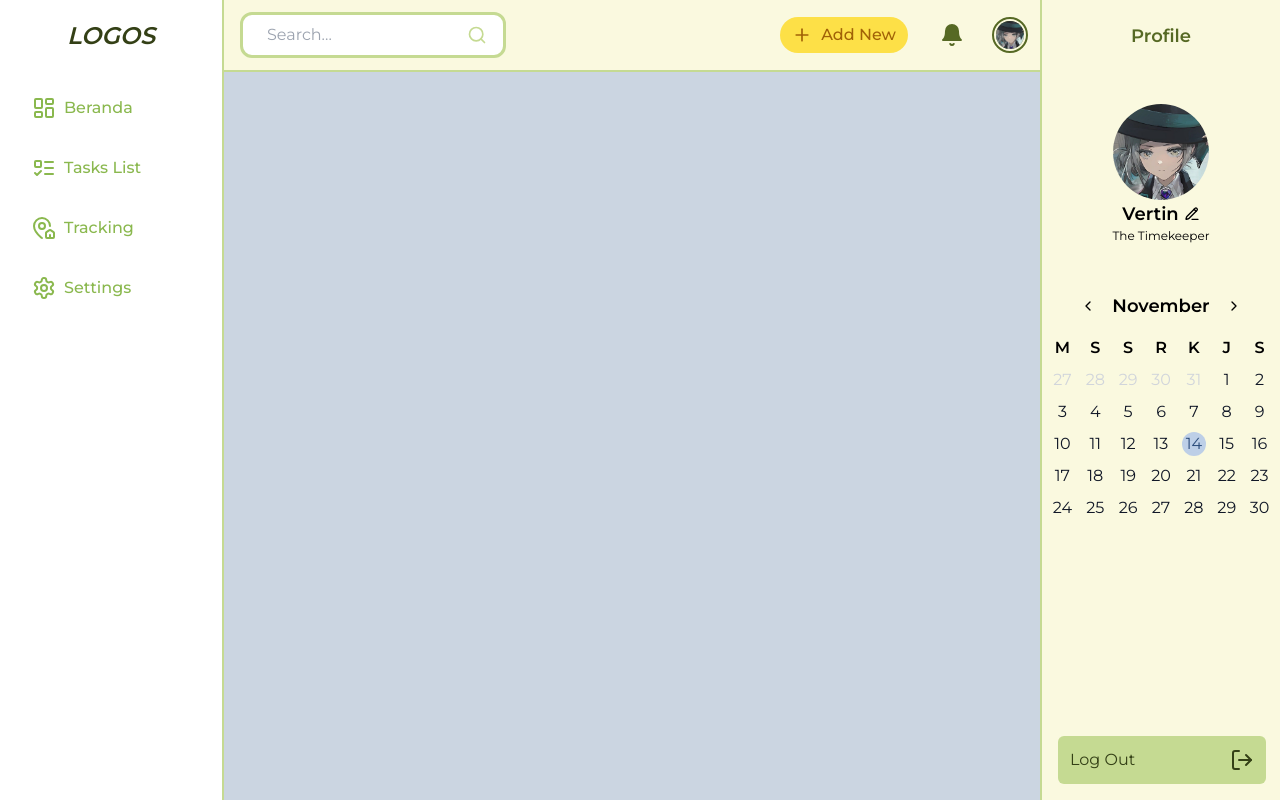
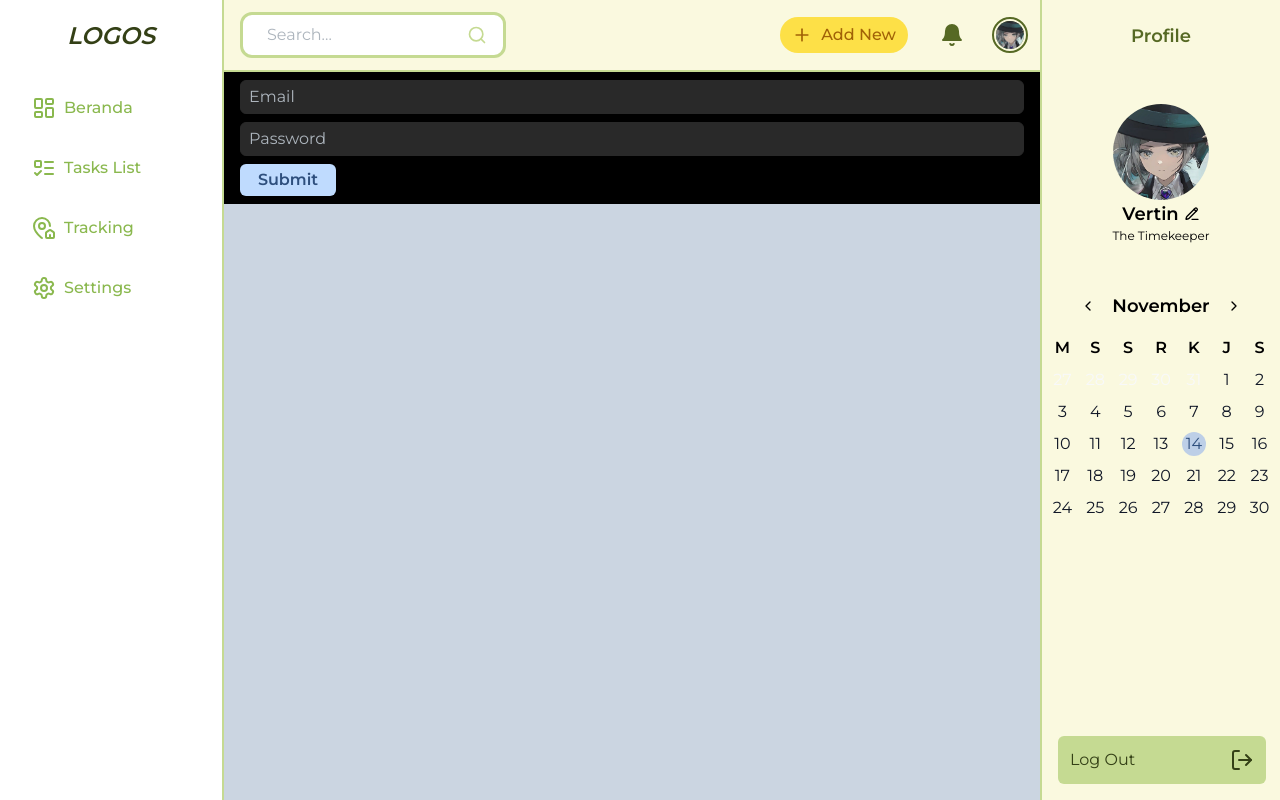
Before and after one commit to Lizzy0721/MyDashboard, a React (Vite) app: page /tracking in a window 1280 px wide. Shown: the top 800 px of the page. Built offline with nearby package versions, Linux system fonts and the light colour scheme.

Commit message:
using RHF and Zod for Libraries

```diff
--- a/package.json
+++ b/package.json
@@ -11,12 +11,15 @@
   },
   "dependencies": {
     "@heroicons/react": "^2.1.5",
+    "@hookform/resolvers": "^3.9.1",
     "date-fns": "^4.1.0",
     "lucide-react": "^0.447.0",
     "react": "^18.3.1",
     "react-calendar": "^5.0.0",
     "react-dom": "^18.3.1",
-    "react-router-dom": "^6.27.0"
+    "react-hook-form": "^7.53.2",
+    "react-router-dom": "^6.27.0",
+    "zod": "^3.23.8"
   },
   "devDependencies": {
     "@eslint/js": "^9.11.1",
--- a/src/components/Cards/CardTask.tsx
+++ b/src/components/Cards/CardTask.tsx
@@ -36,7 +36,7 @@ export default function CardTask({task} : {task: taskType}){
             <details className="inline">
                 <summary className="cursor-pointer hover:text-blue-900 hover:font-bold">More Details</summary>
                 <p className="text-sm text-justify">
-                    {task.details}
+                    {task.description}
                 </p>
             </details>
         </div>
--- a/src/components/Forms/TaskForm.tsx
+++ b/src/components/Forms/TaskForm.tsx
@@ -1,96 +1,129 @@
+import { taskType } from "../../types/taskType";
+import { zodResolver } from "@hookform/resolvers/zod";
 import { format } from "date-fns";
-import { taskType } from "../../types/taskType";
-import useTaskForm from "../../utils/useTaskForm";
+import { SubmitHandler, useForm } from "react-hook-form";
+import { z } from "zod";
 
 interface TaskFormProps {
-    handleForm:()=>void;
-    handleAddTask:(task: taskType) => void;
+  handleForm: () => void;
+  handleAddTask: (task: taskType) => void;
 }
 
-export default function TaskForm({handleForm, handleAddTask}:TaskFormProps){
+const schema = z.object({
+  title: z
+    .string()
+    .trim()
+    .min(1, { message: "Required" })
+    .min(4, { message: "Kependekan euy" }),
+  description: z
+    .string()
+    .trim()
+    .min(1, { message: "Required" })
+    .min(10, { message: "Kependekan euy" }),
+  deadline: z.coerce.date({
+    required_error: "Please select a date",
+    invalid_type_error: "Input the date. Nothing else",
+  }),
+});
 
+type FormFields = z.infer<typeof schema>;
+
+export default function TaskForm({ handleForm, handleAddTask }: TaskFormProps) {
   const {
-        formData,
-        formErrors,
-        handleChange,
-        handleSubmit
-    } = useTaskForm(handleAddTask);
+    register,
+    handleSubmit,
+    setError,
+    formState: { errors, isSubmitting },
+  } = useForm<FormFields>({
+    defaultValues: {
+      title: "judul",
+      description: "deskripsi here",
+    },
+    resolver: zodResolver(schema),
+  });
 
-    return(
-        <div className="bg-white rounded-lg border-4 border-silver_lake_blue-300 p-4">
-            <form onSubmit={handleSubmit} className="">
-                <div className="my-3">
-                    <label
-                    htmlFor="title"
-                    className="text-xl font-semibold text-silver_lake_blue-700"
-                    >Title</label>
+  const onSubmit: SubmitHandler<FormFields> = async (data) => {
+    try {
+      await new Promise((resolve) => setTimeout(resolve, 1000));
+      console.log(data);
+
+      handleAddTask({
+        id: Date.now(),
+        title: data.title,
+        description: data.description,
+        date: format(data.deadline, "yyyy-MM-dd"),
+        type: "Pending",
+      });
+
+      alert("Form submitted succesfully!");
+    } catch (error) {
+      console.error("Something occured:", error);
+      setError("root", {
+        message: "Something is wrong with the form. Check your inputs again!",
+      });
+      alert("error");
+    }
+  };
+
+  return (
+    <form onSubmit={handleSubmit(onSubmit)} className="task-form gap-4">
+      <label className="task-form-label">
+        Title
         <input
+          {...register("title")}
           type="text"
-                        id = "title"
-                        name= "title"
-                        value={formData.title || ""}
-                        onChange={handleChange}
-                        placeholder= "Kasih judul di sini euy"
-                        className="w-full rounded-lg bg-blue-50 p-2 text-base font-normal placeholder:text-silver_lake_blue-300"
+          name="title"
+          placeholder="What to do?"
+          className="text-base font-normal bg-blue-50 focus:border-2 focus:border-silver_lake_blue-300"
         />
-                    {formErrors.title && <p className="text-sm font-thin text-red-500">{formErrors.title}</p>}
+        {errors.title && (
+          <div className="text-red-500 text-sm font-medium">
+            {errors.title.message}{" "}
           </div>
-                <div className="my-3">
-                    <label className="text-xl font-semibold text-silver_lake_blue-700"
-                    >Description</label>
+        )}
+      </label>
+      <label className="task-form-label">
+        Description
         <input
+          {...register("description")}
           type="text"
-                        id = "details"
-                        name="details"
-                        value={formData.details || ""}
-                        onChange={handleChange}
-                        placeholder= "Kasih deskripsi di sini euy"
-                        className="w-full rounded-lg bg-blue-50 p-2 text-base font-normal placeholder:text-silver_lake_blue-300"
+          name="description"
+          placeholder="Details please"
+          className="text-base font-normal bg-blue-50 focus:border-2 focus:border-silver_lake_blue-300"
         />
-                    {formErrors.details && <p className="text-sm font-thin text-red-500">{formErrors.details}</p>}
+        {errors.description && (
+          <div className="text-red-500 text-sm font-medium">
+            {errors.description.message}{" "}
           </div>
-                <div>
-                    <label className="text-xl font-semibold text-silver_lake_blue-700"
-                    >Deadline</label>
-                    <br />
+        )}
+      </label>
+      <label className="task-form-label">
+        Deadline
         <input
-                        type = "date"
-                        id = "date"
-                        name = "date"
-                        value= {formData.date || ""}
+          {...register("deadline")}
+          type="date"
+          name="deadline"
           min={format(new Date(), "yyyy-MM-dd")}
-                        onChange={handleChange}
-                        className="rounded-lg bg-blue-50 p-2 mb-7 text-base font-normal"
+          className="text-base font-normal bg-blue-50"
         />
-                    {formErrors.date && <p className="text-sm font-thin text-red-500">{formErrors.date}</p>}
+        {errors.deadline && (
+          <div className="text-red-500 text-sm font-medium">
+            {errors.deadline.message}{" "}
           </div>
+        )}
+      </label>
       <div className="w-full flex space-x-3 mt-10 justify-end">
-                    <button type="submit" className="w-24 h-8 rounded-md bg-blue-200 text-silver_lake_blue-700 font-bold">
-                        Save
+        <button disabled={isSubmitting} type="submit">
+          {isSubmitting ? "Loading ... " : "Save"}
         </button>
-                    <button onClick={handleForm} className="w-24 h-8 rounded-md border-4 border-silver_lake_blue-200 text-silver_lake_blue-700 font-bold">
+        <button
+          onClick={handleForm}
+          className="w-24 h-8 rounded-md border-2 border-silver_lake_blue-200 text-silver_lake_blue-700 font-bold"
+        >
           Cancel
         </button>
       </div>
+      {errors.root && <div className="text-red-500">{errors.root.message}</div>}
     </form>
-        </div>
   );
 }
-
-//{errors.title && <p className="p-2 mb-7 text-sm font-thin text-red-500">{errors.title}</p>}
-
-/* I wish I could use this
-{["title","details"].map((item)=>
-                    <label className="text-xl font-semibold text-silver_lake_blue-700"
-                    >{item}
-                        <input
-                            type="text"
-                            name={item}
-                            value={formData[item as keyof typeof formData] || ""}
-                            onChange={handleChange}
-                            placeholder= "Type here"
-                            className="w-full rounded-lg bg-blue-50 p-2 mb-7 text-base font-normal placeholder:text-silver_lake_blue-300"
-                        />
-                    </label>
-                )}
-*/
--- /dev/null
+++ b/src/components/Forms/TaskFormWithHookForm.tsx
@@ -0,0 +1,64 @@
+import { SubmitHandler, useForm } from "react-hook-form";
+
+type FormFields = {
+  email: string;
+  password: string;
+};
+
+export default function TaskFormWithHookForm() {
+  const {
+    register,
+    handleSubmit,
+    formState: { errors, isSubmitting },
+  } = useForm<FormFields>();
+
+  const onSubmit: SubmitHandler<FormFields> = async (data) => {
+    await new Promise((resolve) => setTimeout(resolve, 1000));
+    console.log(data);
+  };
+
+  return (
+    /* "handleSubmit" will validate your inputs before invoking "onSubmit" */
+    <div className="bg-black">
+      <form
+        action=""
+        className="tutorial gap-2"
+        onSubmit={handleSubmit(onSubmit)}
+      >
+        <input
+          {...register("email", {
+            required: "Email is required",
+            validate: (value) => {
+              if (!value.includes("@")) {
+                value.includes("@");
+              }
+              return true;
+            },
+          })}
+          type="email"
+          placeholder="Email"
+        />
+        {errors.email && (
+          <div className="form-error">{errors.email.message}</div>
+        )}
+        <input
+          {...register("password", {
+            required: "Password is Required",
+            minLength: {
+              value: 8,
+              message: "Password must have at least 8 characters",
+            },
+          })}
+          type="password"
+          placeholder="Password"
+        />
+        {errors.password && (
+          <div className="form-error">{errors.password.message}</div>
+        )}
+        <button disabled={isSubmitting} type="submit">
+          {isSubmitting ? "Loading..." : " Submit "}
+        </button>
+      </form>
+    </div>
+  );
+}
--- a/src/data/taskList.ts
+++ b/src/data/taskList.ts
@@ -4,14 +4,14 @@ export const dummyData: taskType[] = [
     {
         id: 1,
         title:"Baca Buku",
-        details: "Harus baca minimal 5 halaman per hari. Biar ga terlalu berat.",
+        description: "Harus baca minimal 5 halaman per hari. Biar ga terlalu berat.",
         date: "2024-11-30",
         type: 'On Process'
     },
     {
         id: 2,
         title:"Buat ilustrasi sosmed",
-        details: "Buat post ig. Warnanya harus cerah dan ceria.",
+        description: "Buat post ig. Warnanya harus cerah dan ceria.",
         date: "2024-11-09",
         type: 'On Process'
     },
--- a/src/index.css
+++ b/src/index.css
@@ -2,11 +2,38 @@
 @tailwind components;
 @tailwind utilities;
 
-
-tr {
-    height: 3em;
+button[type="submit"] {
+  @apply w-24 h-8 rounded-md bg-blue-200 text-silver_lake_blue-700 font-bold;
 }
 
-tbody tr:hover {
-    background: #d8e7c4;
+button:disabled,
+button[type="submit"]:disabled {
+  @apply opacity-50;
 }
+
+input[type="email"],
+input[type="password"] {
+  @apply rounded-md border border-background-700 bg-background-700 px-2 py-1 text-white shadow-lg outline-none  focus:border-primary-500;
+}
+
+.tutorial {
+  @apply flex flex-col px-4 py-2;
+}
+
+.task-form {
+  @apply bg-white rounded-lg border-4 border-silver_lake_blue-300 flex flex-col px-4 py-2;
+}
+
+.task-form-label {
+  @apply font-semibold text-silver_lake_blue-700;
+}
+
+input[name="title"],
+input[name="description"],
+input[name="deadline"] {
+  @apply w-full rounded-md p-2 placeholder:italic placeholder:text-silver_lake_blue-300 outline-none;
+}
+
+.form-error {
+    @apply text-red-500;
+}
--- a/src/pages/Tracking.tsx
+++ b/src/pages/Tracking.tsx
@@ -1,8 +1,12 @@
+import TaskFormWithHookForm from "../components/Forms/TaskFormWithHookForm";
+
 export default function Tracking (){
     return(
         <div className="w-full">
             <div className="w-full relative scroll-smooth grid-rows-4 bg-black">
-                <div className="w-full h-screen bg-slate-300"></div>
+                <div className="w-full h-screen bg-slate-300">
+                    <TaskFormWithHookForm />
+                </div>
                 <div className="w-full h-screen bg-slate-400"></div>
                 <div className="w-full h-screen bg-slate-500"></div>
                 <div className="w-full h-screen bg-slate-600"></div>
--- a/src/types/errorTaskType.ts
+++ b/src/types/errorTaskType.ts
@@ -1,5 +1,5 @@
 export interface errorTaskType {
     title: string;
-    details: string;
+    description: string;
     date: string;
 }
--- a/src/types/taskType.ts
+++ b/src/types/taskType.ts
@@ -1,7 +1,7 @@
 export interface taskType {
     id:number;
     title: string;
-    details: string;
+    description: string;
     date:string;
     type: | 'Pending' | 'On Process' | 'Completed' | 'Hold';
 }
--- a/src/utils/useTaskForm.ts
+++ b/src/utils/useTaskForm.ts
@@ -8,7 +8,7 @@ export default function useTaskForm(handleAddTask:(task: taskType) => void, init
     const initialData: taskType = initialTask || {
         id: 0,
         title: "",
-        details: "",
+        description: "",
         date: "",
         type: "On Process",
     }
@@ -17,7 +17,7 @@ export default function useTaskForm(handleAddTask:(task: taskType) => void, init
     //Initiate temporary container for error
     const initialError: errorTaskType = {
         title: "",
-        details: "",
+        description: "",
         date: "",
     }
     const [formErrors, setFormErrors] = useState(initialError);
@@ -34,10 +34,10 @@ export default function useTaskForm(handleAddTask:(task: taskType) => void, init
                 title: value.trim() === "" ? "Title cannot be empty." :
                 (value.length < 4 ? "Title must be at least 4 characters." : ""),
             }));
-        } else if (name === "details") {
+        } else if (name === "description") {
             setFormErrors((prevState) => ({
                 ...prevState,
-                details: value.trim() === "" ? "Description cannot be empty." :
+                description: value.trim() === "" ? "Description cannot be empty." :
                 (value.length < 10 ? "Details must be at least 10 characters." : ""),
             }));
         } else if (name === "date" && value === "") {
@@ -61,7 +61,7 @@ export default function useTaskForm(handleAddTask:(task: taskType) => void, init
         const isFormValid = (
             Object.values(formErrors).every((error) => error === "")
             &&
-            !(formData.title === "" || formData.details === "" || formData.date === "")
+            !(formData.title === "" || formData.description === "" || formData.date === "")
         );
 
         console.log(isFormValid);
--- a/tailwind.config.js
+++ b/tailwind.config.js
@@ -1,161 +1,174 @@
 /** @type {import('tailwindcss').Config} */
 export default {
-  content: [
-    "./index.html",
-    "./src/**/*.{js,ts,jsx,tsx}",
-  ],
+  content: ["./index.html", "./src/**/*.{js,ts,jsx,tsx}"],
   theme: {
     extend: {
       fontFamily: {
-        inter: ['Inter', 'sans-serif'],
-        roboto: ['Roboto', 'sans-serif'],
-        lato: ['Lato', 'sans-serif'],
-        poppins: ['Poppins', 'sans-serif'],
-        montserrat: ['Montserrat', 'sans-serif'],
-        openSans: ['Open Sans', 'sans-serif'],
-        ibmPlexSans: ['IBM Plex Sans', 'sans-serif'],
+        inter: ["Inter", "sans-serif"],
+        roboto: ["Roboto", "sans-serif"],
+        lato: ["Lato", "sans-serif"],
+        poppins: ["Poppins", "sans-serif"],
+        montserrat: ["Montserrat", "sans-serif"],
+        openSans: ["Open Sans", "sans-serif"],
+        ibmPlexSans: ["IBM Plex Sans", "sans-serif"],
       },
       colors: {
+        primary: {
+          500: "#f6c160",
+          600: "#e0b058",
+        },
+        secondary: {
+          500: "#f6b060",
+          600: "#db9c53",
+        },
+        background: {
+          700: "#292929",
+          800: "#1a1a1a",
+        },
+        gray: {
+          300: "#f8f9fa",
+          400: "#adb5bd",
+        },
         straw: {
-          DEFAULT: '#E5DF60',
-          100: '#faf9df',
-          200: '#f5f2c0',
-          300: '#f0eca0',
-          400: '#eae581',
-          500: '#e5df60',
-          600: '#dcd329',
-          700: '#a8a11b',
-          800: '#706c12',
-          900: '#383609',
+          DEFAULT: "#E5DF60",
+          100: "#faf9df",
+          200: "#f5f2c0",
+          300: "#f0eca0",
+          400: "#eae581",
+          500: "#e5df60",
+          600: "#dcd329",
+          700: "#a8a11b",
+          800: "#706c12",
+          900: "#383609",
         },
         seasalt: {
-          DEFAULT: '#F9F9FB',
-          100: '#fefefe',
-          200: '#fdfdfd',
-          300: '#fbfbfd',
-          400: '#fafafc',
-          500: '#f9f9fb',
-          600: '#bdbdd3',
-          700: '#8181ab',
-          800: '#505078',
-          900: '#28283c'
+          DEFAULT: "#F9F9FB",
+          100: "#fefefe",
+          200: "#fdfdfd",
+          300: "#fbfbfd",
+          400: "#fafafc",
+          500: "#f9f9fb",
+          600: "#bdbdd3",
+          700: "#8181ab",
+          800: "#505078",
+          900: "#28283c",
         },
         magnolia: {
-          DEFAULT: '#E8E7F1',
-          100: '#fbfbfc',
-          200: '#f6f6fa',
-          300: '#f2f2f7',
-          400: '#eeedf4',
-          500: '#e8e7f1',
-          600: '#b0adcf',
-          700: '#7771ac',
-          800: '#4b4678',
-          900: '#26233c'
+          DEFAULT: "#E8E7F1",
+          100: "#fbfbfc",
+          200: "#f6f6fa",
+          300: "#f2f2f7",
+          400: "#eeedf4",
+          500: "#e8e7f1",
+          600: "#b0adcf",
+          700: "#7771ac",
+          800: "#4b4678",
+          900: "#26233c",
         },
         zomp: {
-          DEFAULT: '#509D83',
-          100: '#dbece6',
-          200: '#b6dace',
-          300: '#92c7b5',
-          400: '#6eb49d',
-          500: '#509d83',
-          600: '#407c68',
-          700: '#305d4e',
-          800: '#203e34',
-          900: '#101f1a'
+          DEFAULT: "#509D83",
+          100: "#dbece6",
+          200: "#b6dace",
+          300: "#92c7b5",
+          400: "#6eb49d",
+          500: "#509d83",
+          600: "#407c68",
+          700: "#305d4e",
+          800: "#203e34",
+          900: "#101f1a",
         },
         bone: {
-          DEFAULT: '#E6DFCC',
-          100: '#faf9f5',
-          200: '#f5f2ea',
-          300: '#f0ece0',
-          400: '#ebe5d6',
-          500: '#e6dfcc',
-          600: '#c9ba92',
-          700: '#ad9658',
-          800: '#746439',
-          900: '#3a321d',
+          DEFAULT: "#E6DFCC",
+          100: "#faf9f5",
+          200: "#f5f2ea",
+          300: "#f0ece0",
+          400: "#ebe5d6",
+          500: "#e6dfcc",
+          600: "#c9ba92",
+          700: "#ad9658",
+          800: "#746439",
+          900: "#3a321d",
         },
         silver_lake_blue: {
-          DEFAULT: '#5C86C2',
-          100: '#dee7f3',
-          200: '#bdcfe7',
-          300: '#9db7db',
-          400: '#7c9ecf',
-          500: '#5c86c2',
-          600: '#3e69a7',
-          700: '#2e4f7d',
-          800: '#1f3553',
-          900: '#0f1a2a',
+          DEFAULT: "#5C86C2",
+          100: "#dee7f3",
+          200: "#bdcfe7",
+          300: "#9db7db",
+          400: "#7c9ecf",
+          500: "#5c86c2",
+          600: "#3e69a7",
+          700: "#2e4f7d",
+          800: "#1f3553",
+          900: "#0f1a2a",
         },
         avocado: {
-          DEFAULT: '#72842F',
-          100: '#e7edce',
-          200: '#cedc9e',
-          300: '#b6ca6d',
-          400: '#9bb441',
-          500: '#72842f',
-          600: '#5a6926',
-          700: '#444f1c',
-          800: '#2d3413',
-          900: '#171a09'
+          DEFAULT: "#72842F",
+          100: "#e7edce",
+          200: "#cedc9e",
+          300: "#b6ca6d",
+          400: "#9bb441",
+          500: "#72842f",
+          600: "#5a6926",
+          700: "#444f1c",
+          800: "#2d3413",
+          900: "#171a09",
         },
         grass: {
-          DEFAULT: '#34461C',
-          100: '#d8e7c4',
-          200: '#b1d089',
-          300: '#8ab84e',
-          400: '#5f8033',
-          500: '#34461c',
-          600: '#293716',
-          700: '#1f2a11',
-          800: '#141c0b',
-          900: '#0a0e06'
+          DEFAULT: "#34461C",
+          100: "#d8e7c4",
+          200: "#b1d089",
+          300: "#8ab84e",
+          400: "#5f8033",
+          500: "#34461c",
+          600: "#293716",
+          700: "#1f2a11",
+          800: "#141c0b",
+          900: "#0a0e06",
         },
         dark_moss_green: {
-          DEFAULT: '#566924',
-          100: '#e2ecc8',
-          200: '#c5da92',
-          300: '#a8c75b',
-          400: '#83a137',
-          500: '#566924',
-          600: '#45551d',
-          700: '#344016',
-          800: '#232b0f',
-          900: '#111507',
+          DEFAULT: "#566924",
+          100: "#e2ecc8",
+          200: "#c5da92",
+          300: "#a8c75b",
+          400: "#83a137",
+          500: "#566924",
+          600: "#45551d",
+          700: "#344016",
+          800: "#232b0f",
+          900: "#111507",
         },
         drab_dark_brown: {
-          DEFAULT: '#30391A',
-          100: '#dbe4c4',
-          200: '#b7c98a',
-          300: '#93ad50',
-          400: '#617335',
-          500: '#30391a',
-          600: '#262d15',
-          700: '#1c220f',
-          800: '#13160a',
-          900: '#090b05',
+          DEFAULT: "#30391A",
+          100: "#dbe4c4",
+          200: "#b7c98a",
+          300: "#93ad50",
+          400: "#617335",
+          500: "#30391a",
+          600: "#262d15",
+          700: "#1c220f",
+          800: "#13160a",
+          900: "#090b05",
         },
         café_noir: {
-          DEFAULT: '#37270F',
-          100: '#ecd8ba',
-          200: '#d9b175',
-          300: '#c28935',
-          400: '#7d5922',
-          500: '#37270f',
-          600: '#2d200c',
-          700: '#221809',
-          800: '#161006',
-          900: '#0b0803',
+          DEFAULT: "#37270F",
+          100: "#ecd8ba",
+          200: "#d9b175",
+          300: "#c28935",
+          400: "#7d5922",
+          500: "#37270f",
+          600: "#2d200c",
+          700: "#221809",
+          800: "#161006",
+          900: "#0b0803",
         },
       },
       screens: {
-        'm' : '560px',
-        'min-h-600': { raw: '(min-height: 600px)' },
-        'min-h-800': { raw: '(min-height: 800px)' },
-        'max-h-800': { raw: '(max-height: 800px)' },
-      }
+        m: "560px",
+        "min-h-600": { raw: "(min-height: 600px)" },
+        "min-h-800": { raw: "(min-height: 800px)" },
+        "max-h-800": { raw: "(max-height: 800px)" },
+      },
     },
   },
   plugins: [],
-}
+};
```
Also changed, not shown: src/pages/TaskPage.tsx (+22 -24 lines), 1 other file (tests, documents, lock files or other folders). Lines whose indentation alone changed are shown as unchanged.
